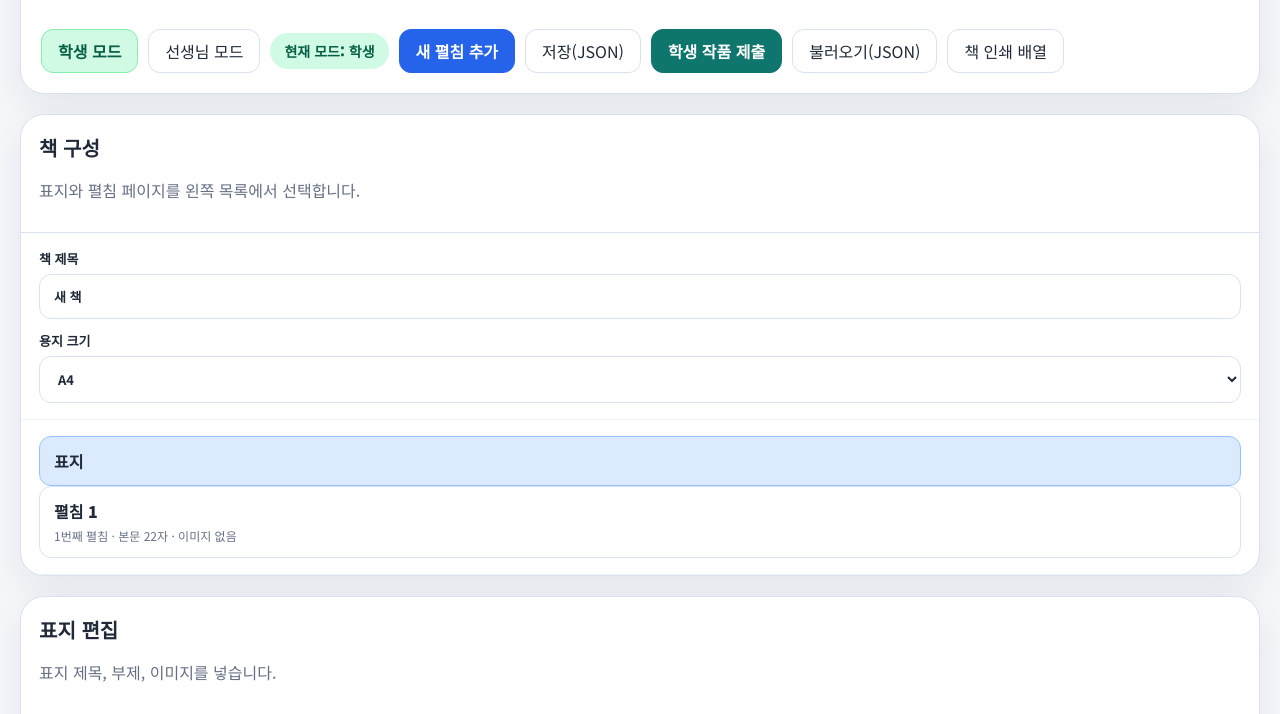
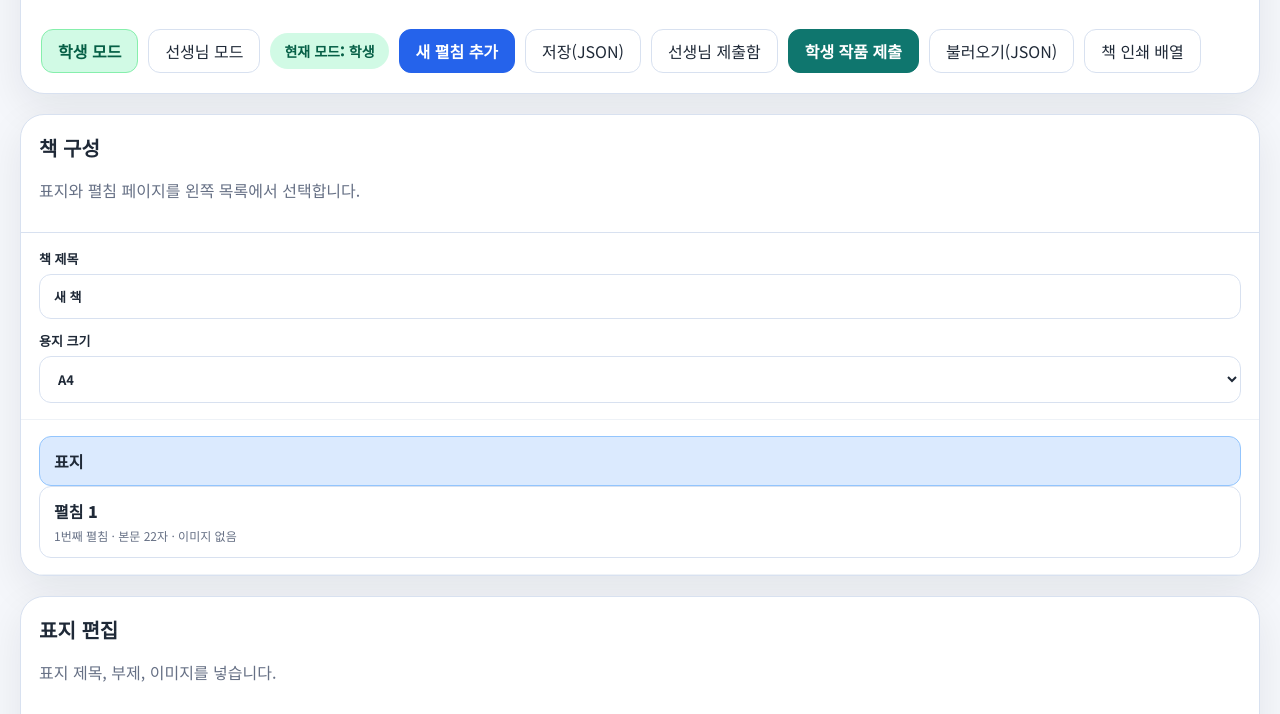
Before and after one commit to kcsthinkedu-bit/kcs, a website: page coloringbook/index.html in a window 1280 px wide. Shown: the part 118-832 px from the top of the page. Drawn offline with Linux system fonts and the light colour scheme.

Commit message:
Update index.html

```diff
--- a/coloringbook/index.html
+++ b/coloringbook/index.html
@@ -29,6 +29,7 @@
   <button id="addSpreadBtn" class="primary-btn" type="button">새 펼침 추가</button>
   <button id="saveJsonBtn" class="ghost-btn" type="button">저장(JSON)</button>
   <button id="saveReviewBtn" class="ghost-btn" type="button" hidden>수정본 저장</button>
+  <button type="button" class="ghost-btn" onclick="location.href='/teacher/'">선생님 제출함</button>
   <button id="submitWorkBtn" class="primary-btn accent-btn" type="button">학생 작품 제출</button>
   <label class="file-btn">
     불러오기(JSON)
```
